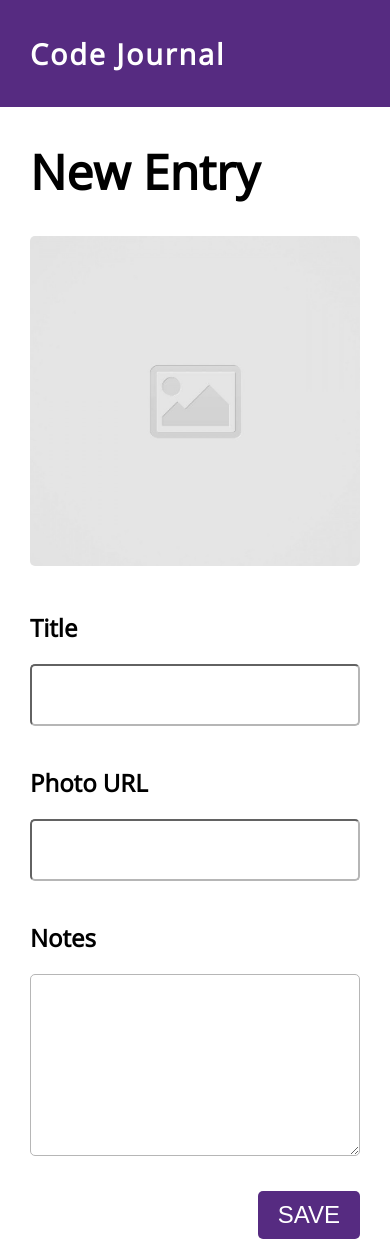
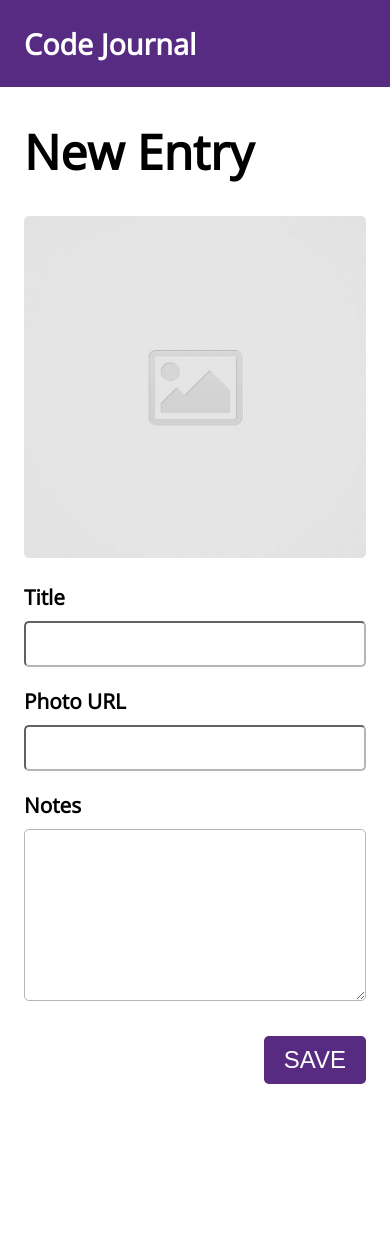
Before and after one commit to theDanielTo/code-journal, a website: page index.html in a window 390 px wide. Drawn offline with nearby package versions, Linux system fonts and the light colour scheme.

Commit message:
responsive layout - good for mobile + desktop

```diff
--- a/css/styles.css
+++ b/css/styles.css
@@ -5,13 +5,19 @@ html {
 header {
   background-color: #562b81;
   color: white;
-  padding: 10px 30px;
-  letter-spacing: 0.1em;
   font-size: 1.2em;
 }
 
-form {
-  margin: 30px;
+.purple-rounded-btn {
+  float: right;
+  background-color: #562b81;
+  color: white;
+  margin: 10px 0 50%;
+  padding: 10px 20px;
+  font-size: 1.5em;
+  font-weight: 500;
+  border: none;
+  border-radius: 5px;
 }
 
 img,
@@ -19,12 +25,13 @@ input,
 textarea {
   border-radius: 5px;
   width: 100%;
+  margin-bottom: 20px;
 }
 
 input,
 textarea {
-  padding: 15px;
-  font-size: 1.5em;
+  padding: 10px;
+  font-size: 1.2em;
   border-color: #b6b6b6;
 }
 
@@ -37,18 +44,6 @@ h1 {
 }
 
 h3 {
-  font-size: 1.5em;
-  margin: 40px 0 20px;
+  font-size: 1.3em;
+  margin: 0 0 10px;
 }
-
-.purple-rounded-btn {
-  float: right;
-  background-color: #562b81;
-  color: white;
-  margin: 30px 0;
-  padding: 10px 20px;
-  font-size: 1.5em;
-  font-weight: 500;
-  border: none;
-  border-radius: 5px;
-}
--- a/index.html
+++ b/index.html
@@ -18,20 +18,40 @@
 </head>
 <body>
     <header>
-    <h2 class="row">Code Journal</h2>
+      <div class="container">
+        <div class="row">
+          <h2 class="column-full">Code Journal</h2>
+        </div>
+      </div>
     </header>
     <main>
-    <div data-view="entry-form">
+      <div class="container" data-view="entry-form">
         <form class="new-entry">
+          <div class="row">
+            <div class="column-full">
               <h1>New Entry</h1>
+            </div>
+          </div>
+
+          <div class="row">
+            <div class="column-half">
               <img src="images/placeholder-image-square.jpg" alt="Placeholder image">
+            </div>
+            <div class="column-half">
               <h3>Title</h3>
               <input type="text" required>
               <h3>Photo URL</h3>
               <input type="text" required>
+            </div>
+          </div>
+
+          <div class="row">
+            <div class="column-full">
               <h3>Notes</h3>
               <textarea name="notes" id="notes" cols="30" rows="6" required></textarea>
               <button class="purple-rounded-btn">SAVE</button>
+            </div>
+          </div>
         </form>
       </div>
     </main>
```
Lines whose indentation alone changed are shown as unchanged.
